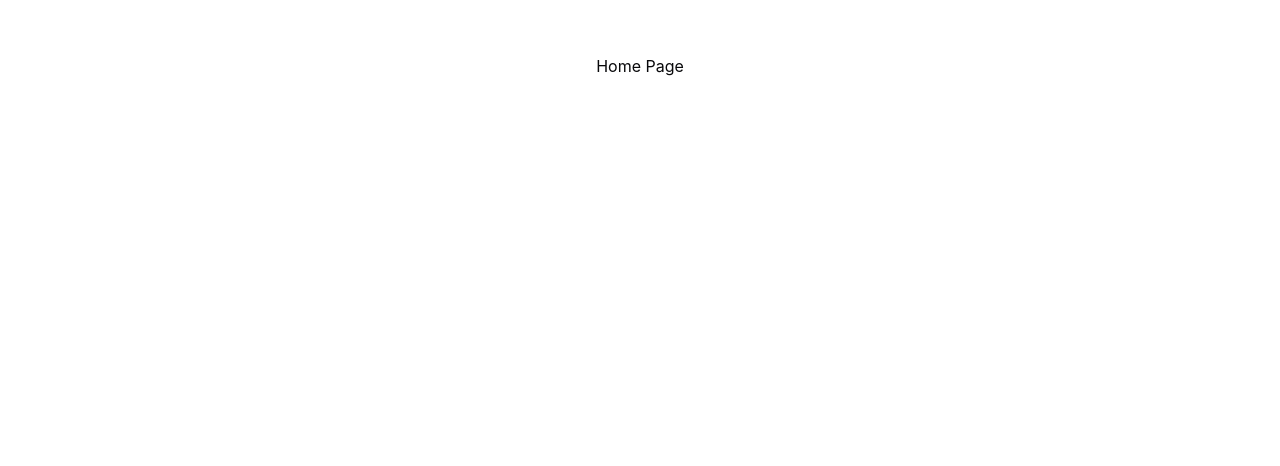
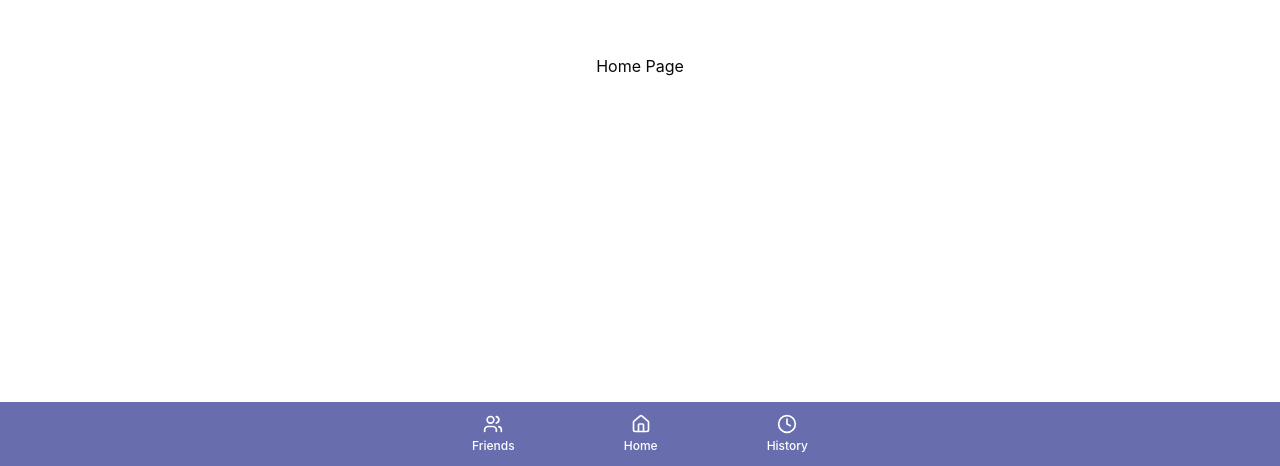
Before and after one commit to Justinw21/BUHacks-2024, a React (Vite) app: page / in a window 1280 px wide. Shown: the part 334-800 px from the top of the page. Built offline with nearby package versions, Linux system fonts and the light colour scheme.

Commit message:
added nav bar to every pages

```diff
--- a/src/pages/Friends.tsx
+++ b/src/pages/Friends.tsx
@@ -1,7 +1,10 @@
+import BottomNavbar from '@/components/ui/navbar';
+
 function Friends() {
     return (
         <div>
             <h2>Friends Page</h2>
+            <BottomNavbar />
         </div>
     );
 }
--- a/src/pages/History.tsx
+++ b/src/pages/History.tsx
@@ -1,7 +1,10 @@
+import BottomNavbar from '@/components/ui/navbar';
+
 function History() {
     return (
         <div>
             <h2>History Page</h2>
+            <BottomNavbar />
         </div>
     );
 }
--- a/src/pages/Homepage.tsx
+++ b/src/pages/Homepage.tsx
@@ -1,7 +1,10 @@
+import BottomNavbar from '@/components/ui/navbar';
+
 function Homepage() {
     return (
         <div>
             <h2>Home Page</h2>
+            <BottomNavbar />
         </div>
     );
 }
```
